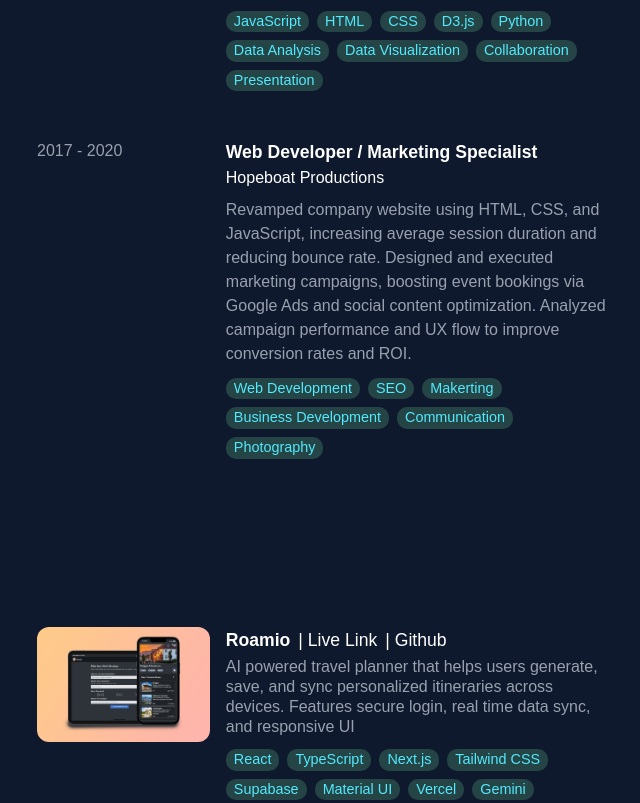
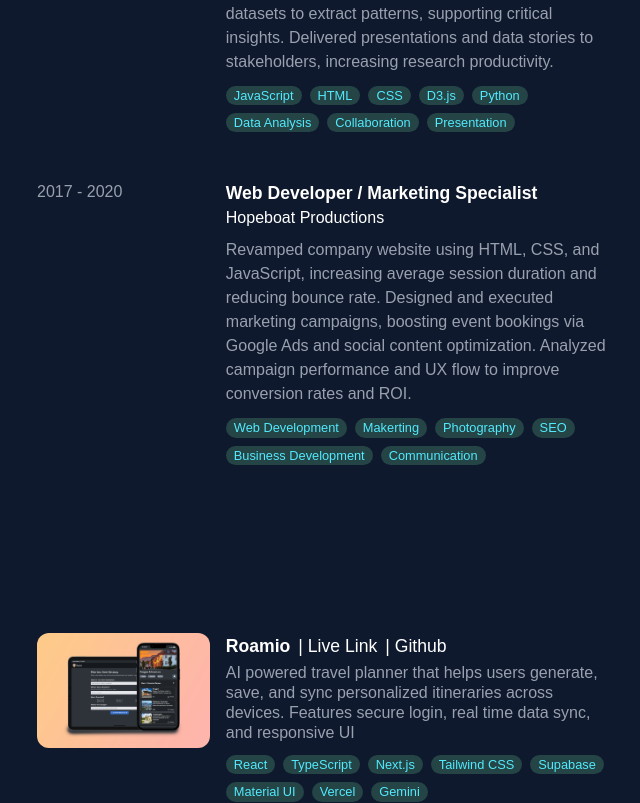
Before and after one commit to mluc404/portfolio, a Next.js app: page / in a window 1280 px wide. Shown: the part 1289-2092 px from the top of the page, without its empty margins (571-1211 px from the left). Built offline with nearby package versions, Linux system fonts and the light colour scheme.

Commit message:
style: update font size

```diff
--- a/app/components/JobCard.tsx
+++ b/app/components/JobCard.tsx
@@ -22,7 +22,7 @@ export default function JobCard({ job }: { job: JobProps }) {
             <div
               key={index}
               className="bg-green-300/20 rounded-[10px] px-2
-            text-[.9rem] md:text-[.9rem] text-cyan-300"
+            text-[.9rem] md:text-[.8rem] text-cyan-300"
             >
               {skill}
             </div>
--- a/app/components/ProjectCard.tsx
+++ b/app/components/ProjectCard.tsx
@@ -35,7 +35,7 @@ export default function ProjectCard({ project }: { project: ProjectProps }) {
             <div
               key={index}
               className="bg-green-300/20 rounded-[10px] px-2
-            text-[.9rem] md:text-[.9rem] text-cyan-300"
+            text-[.9rem] md:text-[.8rem] text-cyan-300"
             >
               {skill}
             </div>
--- a/app/components/RightSide.tsx
+++ b/app/components/RightSide.tsx
@@ -47,7 +47,7 @@ export default function RightSide() {
 
       <div
         id="experience"
-        className="flex flex-col gap-0 relative sm:pt-60 sm:pb-30"
+        className="flex flex-col gap-0 relative sm:pt-80 sm:pb-30"
       >
         <div className="blur-heading">EXPERIENCE</div>{" "}
         <div className="flex flex-col gap-10 sm:gap-0">
--- a/app/constant/myInfo.ts
+++ b/app/constant/myInfo.ts
@@ -69,7 +69,6 @@ export const myInfo: MyInfoType = {
         "D3.js",
         "Python",
         "Data Analysis",
-        "Data Visualization",
         "Collaboration",
         "Presentation",
       ],
@@ -86,11 +85,11 @@ export const myInfo: MyInfoType = {
 
       skills: [
         "Web Development",
+        "Makerting",
+        "Photography",
         "SEO",
-        "Makerting",
         "Business Development",
         "Communication",
-        "Photography",
       ],
     },
   ],
@@ -110,7 +109,6 @@ export const myInfo: MyInfoType = {
         "Material UI",
         "Vercel",
         "Gemini",
-        "Google Place",
       ],
       image: roamio3,
       link: "https://roamio-travel-planner.vercel.app/",
```
